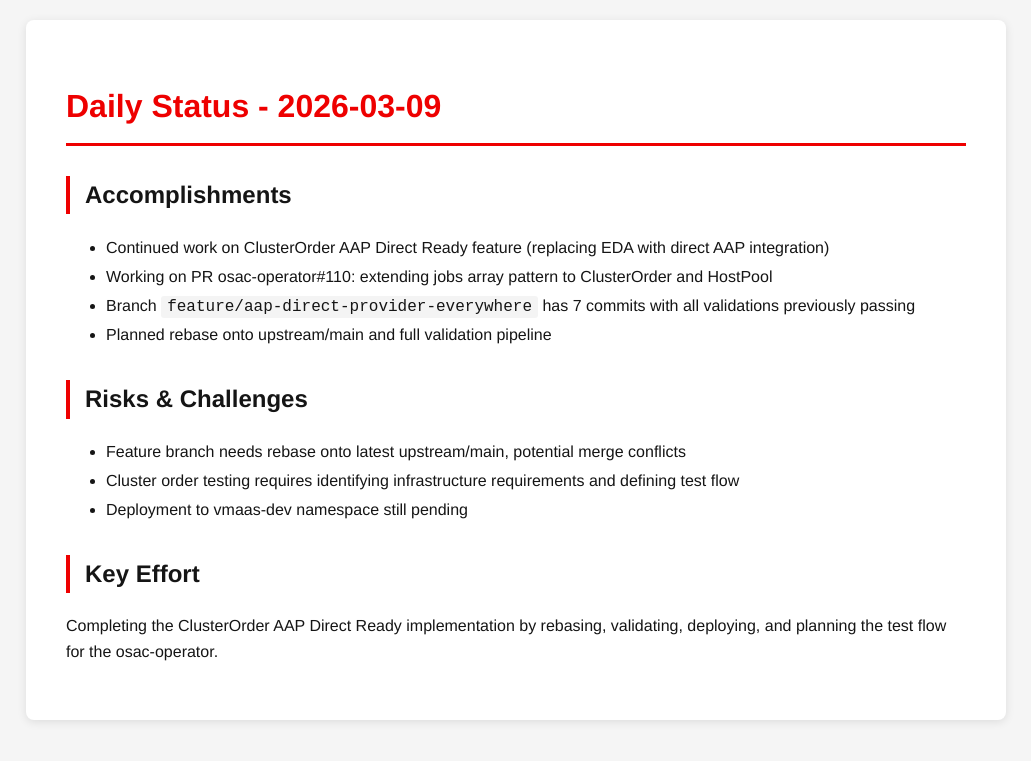
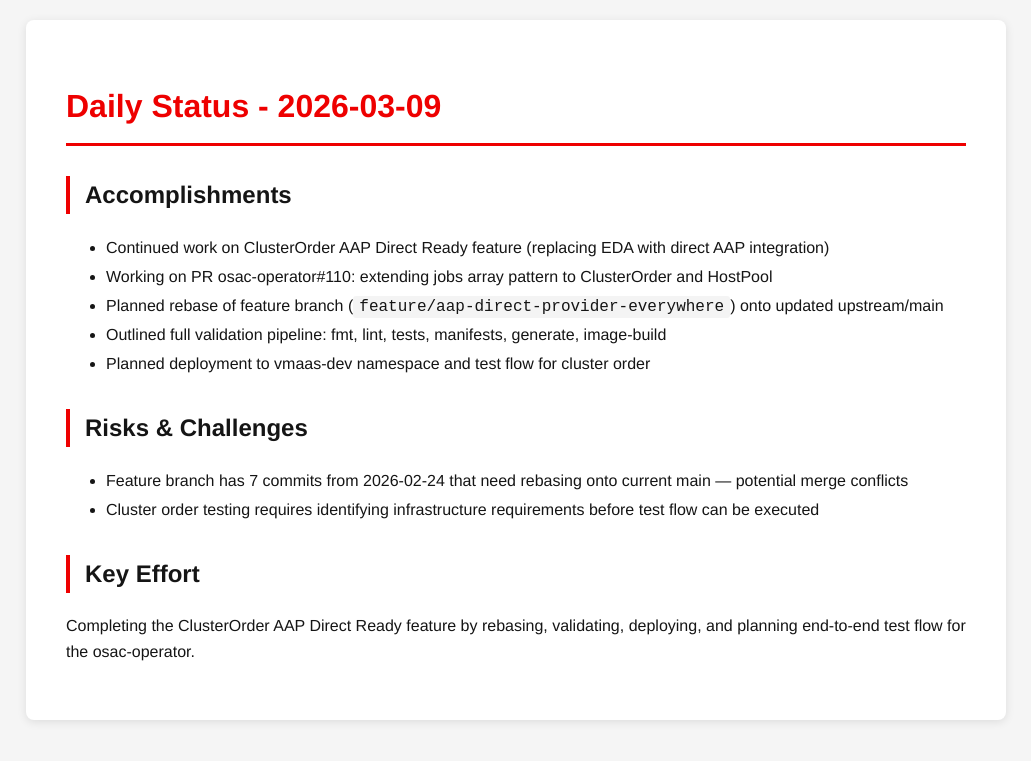
Before and after one commit to tzvatot/daily-status, a Jekyll site: the page built from 2026-03-09.md, in a window 1280 px wide. Shown: the top 761 px of the page, without its empty margins (124-1155 px from the left). Built offline with Jekyll 4.4.1, drawn with Linux system fonts in a browser that asks for light colours.

Commit message:
Daily status update - 2026-03-09

```diff
--- a/2026-03-09.md
+++ b/2026-03-09.md
@@ -9,13 +9,13 @@ date: 2026-03-09
 ## Accomplishments
 - Continued work on ClusterOrder AAP Direct Ready feature (replacing EDA with direct AAP integration)
 - Working on PR osac-operator#110: extending jobs array pattern to ClusterOrder and HostPool
-- Branch `feature/aap-direct-provider-everywhere` has 7 commits with all validations previously passing
-- Planned rebase onto upstream/main and full validation pipeline
+- Planned rebase of feature branch (`feature/aap-direct-provider-everywhere`) onto updated upstream/main
+- Outlined full validation pipeline: fmt, lint, tests, manifests, generate, image-build
+- Planned deployment to vmaas-dev namespace and test flow for cluster order
 
 ## Risks & Challenges
-- Feature branch needs rebase onto latest upstream/main, potential merge conflicts
-- Cluster order testing requires identifying infrastructure requirements and defining test flow
-- Deployment to vmaas-dev namespace still pending
+- Feature branch has 7 commits from 2026-02-24 that need rebasing onto current main — potential merge conflicts
+- Cluster order testing requires identifying infrastructure requirements before test flow can be executed
 
 ## Key Effort
-Completing the ClusterOrder AAP Direct Ready implementation by rebasing, validating, deploying, and planning the test flow for the osac-operator.
+Completing the ClusterOrder AAP Direct Ready feature by rebasing, validating, deploying, and planning end-to-end test flow for the osac-operator.
```
